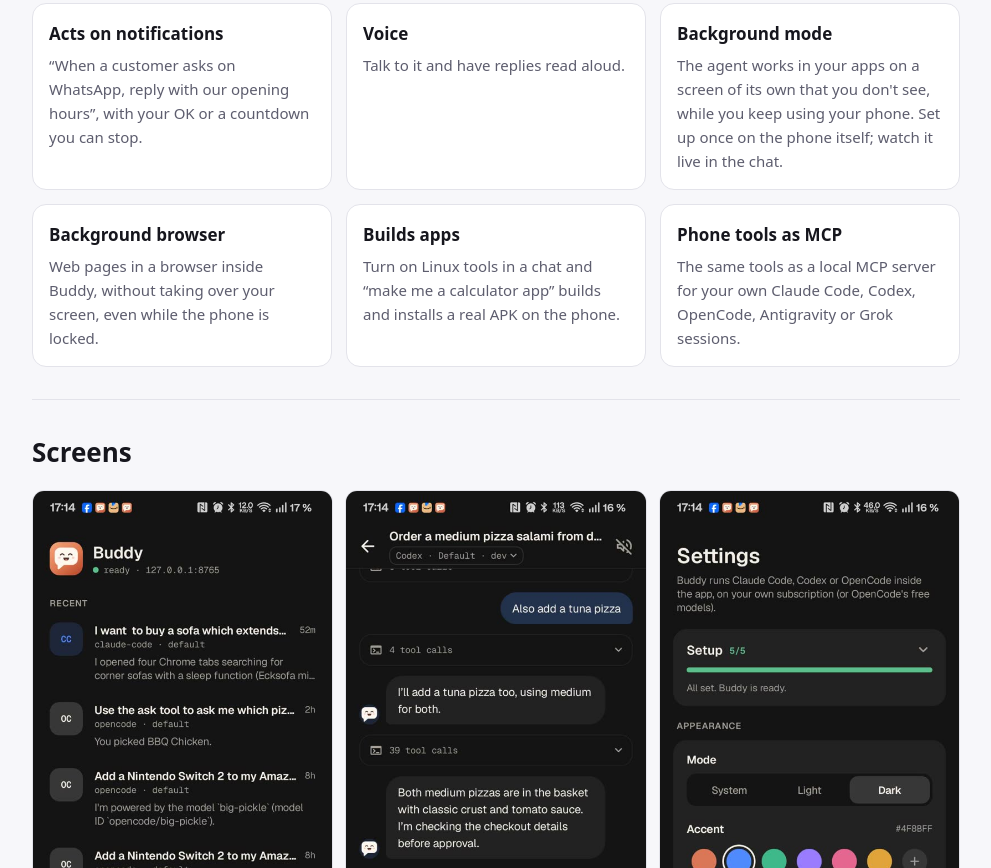
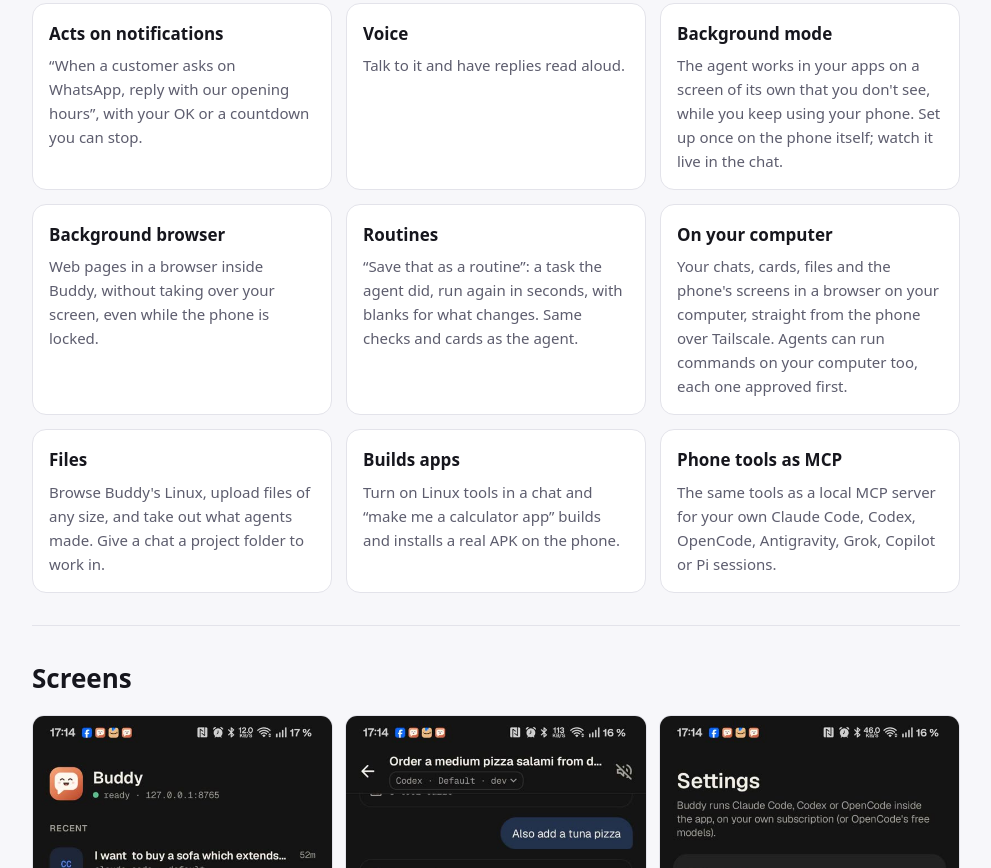
Before and after one commit to ghorbelhamdi/buddy-android, a plain HTML site: page index.html in a window 1280 px wide. Shown: the part 2232-3100 px from the top of the page, without its empty margins (144-1135 px from the left). Drawn offline with Linux system fonts and the light colour scheme.

Commit message:
Routines, Buddy on your computer and Files; Copilot and Pi among the MCP clients; a picture of the page for other devices

```diff
--- a/index.html
+++ b/index.html
@@ -118,8 +118,11 @@ footer{padding:32px 0 48px;color:var(--muted);font-size:14px;text-align:center;b
     <div class="card"><h3>Voice</h3><p>Talk to it and have replies read aloud.</p></div>
     <div class="card"><h3>Background mode</h3><p>The agent works in your apps on a screen of its own that you don't see, while you keep using your phone. Set up once on the phone itself; watch it live in the chat.</p></div>
     <div class="card"><h3>Background browser</h3><p>Web pages in a browser inside Buddy, without taking over your screen, even while the phone is locked.</p></div>
+    <div class="card"><h3>Routines</h3><p>“Save that as a routine”: a task the agent did, run again in seconds, with blanks for what changes. Same checks and cards as the agent.</p></div>
+    <div class="card"><h3>On your computer</h3><p>Your chats, cards, files and the phone's screens in a browser on your computer, straight from the phone over Tailscale. Agents can run commands on your computer too, each one approved first.</p></div>
+    <div class="card"><h3>Files</h3><p>Browse Buddy's Linux, upload files of any size, and take out what agents made. Give a chat a project folder to work in.</p></div>
     <div class="card"><h3>Builds apps</h3><p>Turn on Linux tools in a chat and “make me a calculator app” builds and installs a real APK on the phone.</p></div>
-    <div class="card"><h3>Phone tools as MCP</h3><p>The same tools as a local MCP server for your own Claude Code, Codex, OpenCode, Antigravity or Grok sessions.</p></div>
+    <div class="card"><h3>Phone tools as MCP</h3><p>The same tools as a local MCP server for your own Claude Code, Codex, OpenCode, Antigravity, Grok, Copilot or Pi sessions.</p></div>
   </div>
 </section>
 
@@ -130,6 +133,7 @@ footer{padding:32px 0 48px;color:var(--muted);font-size:14px;text-align:center;b
     <figure style="margin:0"><img src="img/chat.jpg" alt="A Buddy chat with grouped phone tool calls" loading="lazy"><figcaption>Tool calls fold into one line</figcaption></figure>
     <figure style="margin:0"><img src="img/settings.jpg" alt="Buddy's settings and setup guide" loading="lazy"><figcaption>Setup guide and themes</figcaption></figure>
   </div>
+  <figure style="margin:24px 0 0"><a href="img/other-devices.jpg"><img src="img/other-devices.jpg" alt="Buddy's chats in a browser on a computer, with an approval card" loading="lazy" style="width:100%;height:auto;border-radius:14px"></a><figcaption>The same chats in a browser on your computer</figcaption></figure>
 </section>
 
 <section>
```
Also changed, not shown: img/other-devices.jpg (added).
